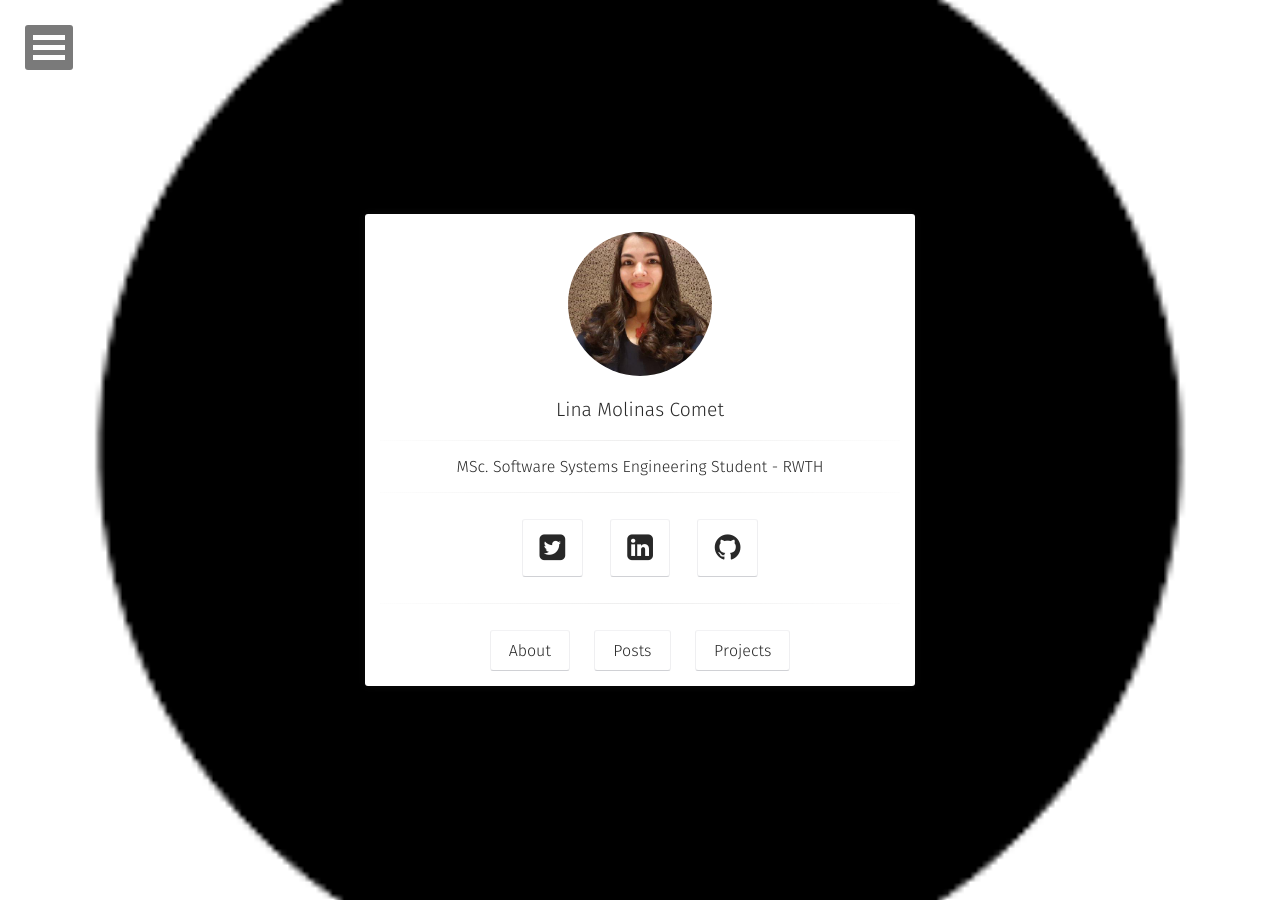
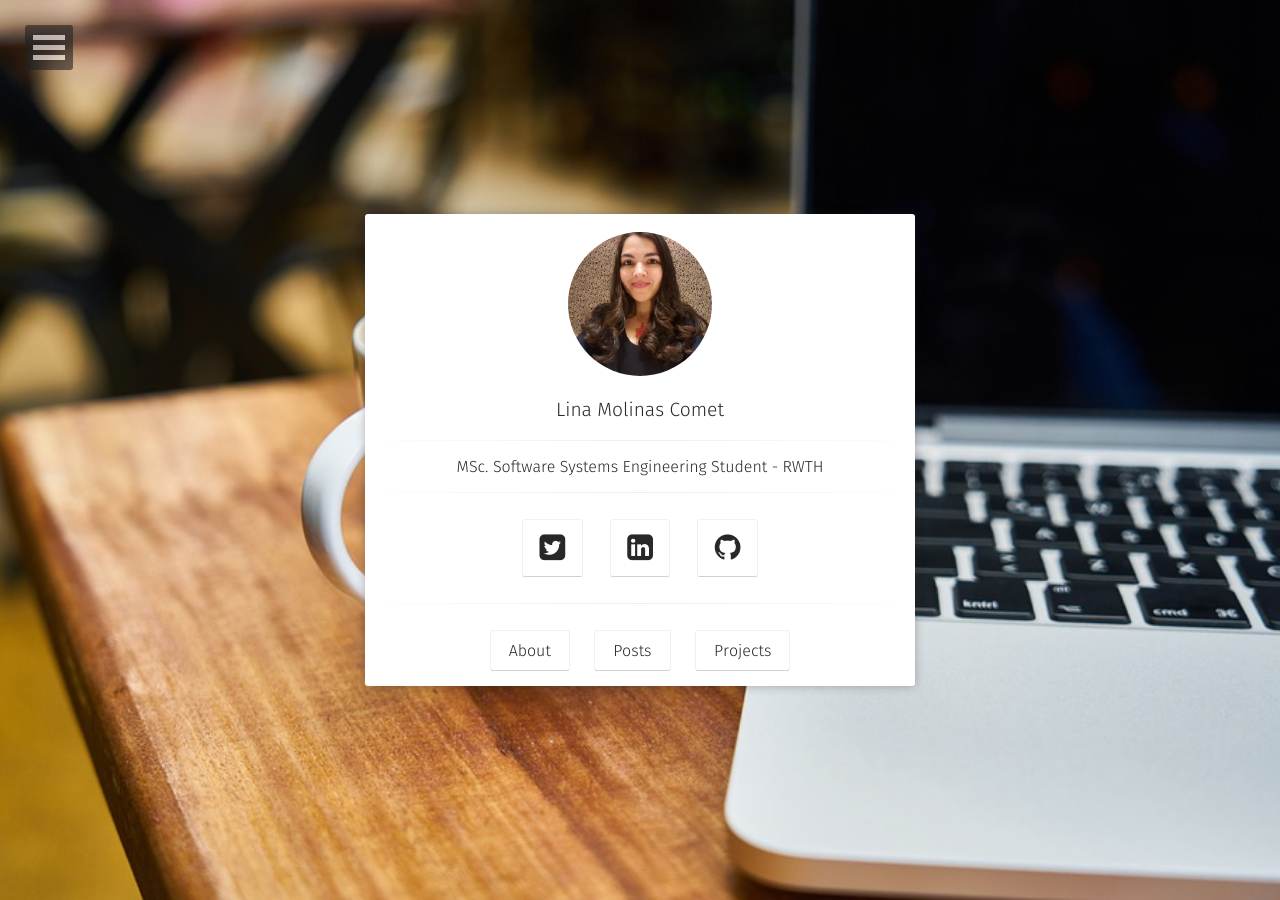
Before and after one commit to lcomet/linamolinascomet, a Jekyll site: the page built from index.html, in a window 1280 px wide. Built offline with Jekyll 4.4.1, drawn with Linux system fonts in a browser that asks for light colours; some web fonts are replaced.

Commit message:
update background

```diff
--- a/_config.yml
+++ b/_config.yml
@@ -6,7 +6,7 @@ description:        "Computer Science Student."
 reading_time:       true
 words_per_minute:   200
 logo:               'assets/img/profile.jpg'
-background:         'assets/img/black.png'
+background:         'assets/img/coffee.jpg'
 tiled_bg:           false   # Set this true if you want to tile your background image, otherwise it will be covered
 locale:             en_US
 url:                https://lcomet.github.io/linamolinascomet/
```
